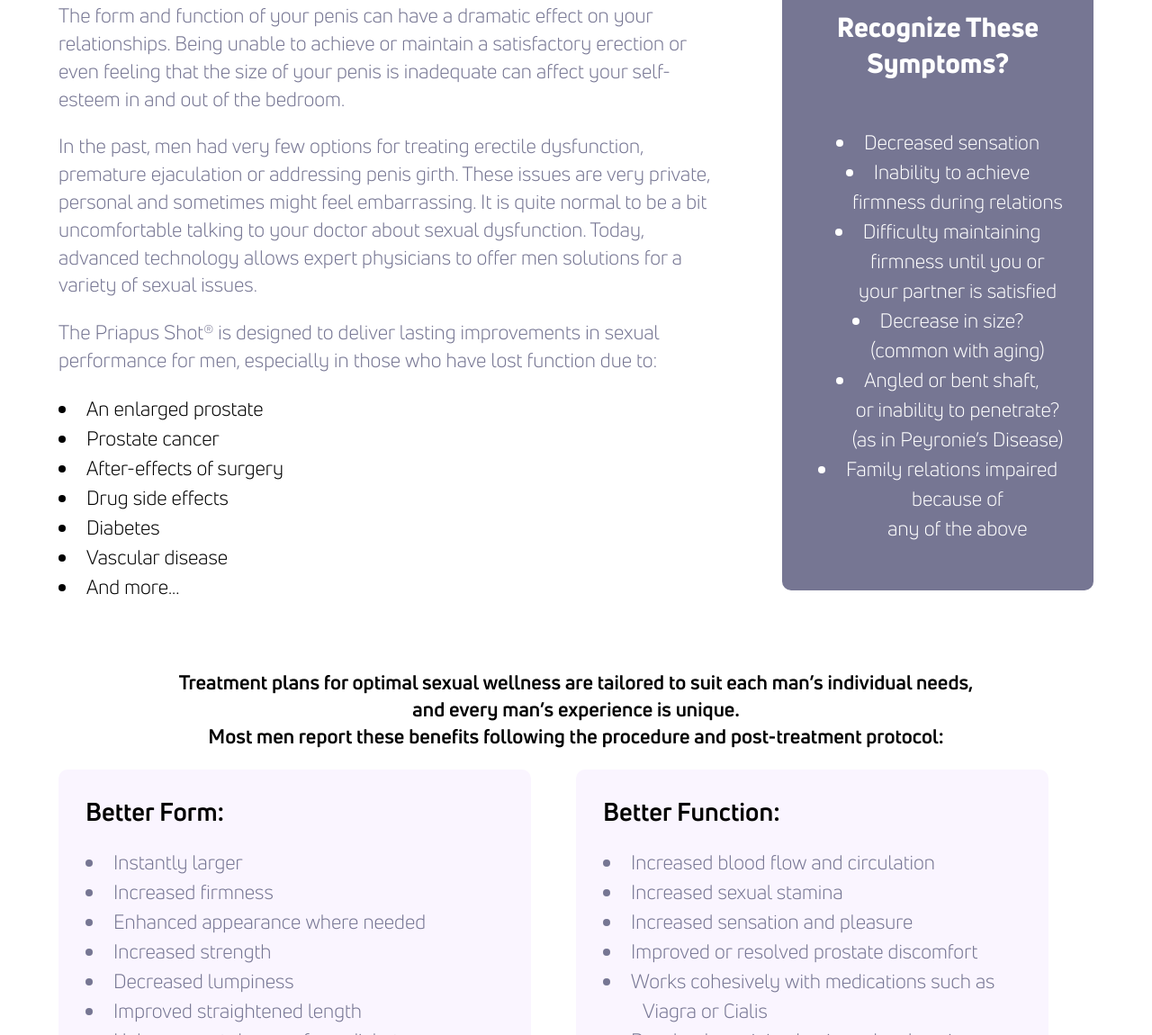
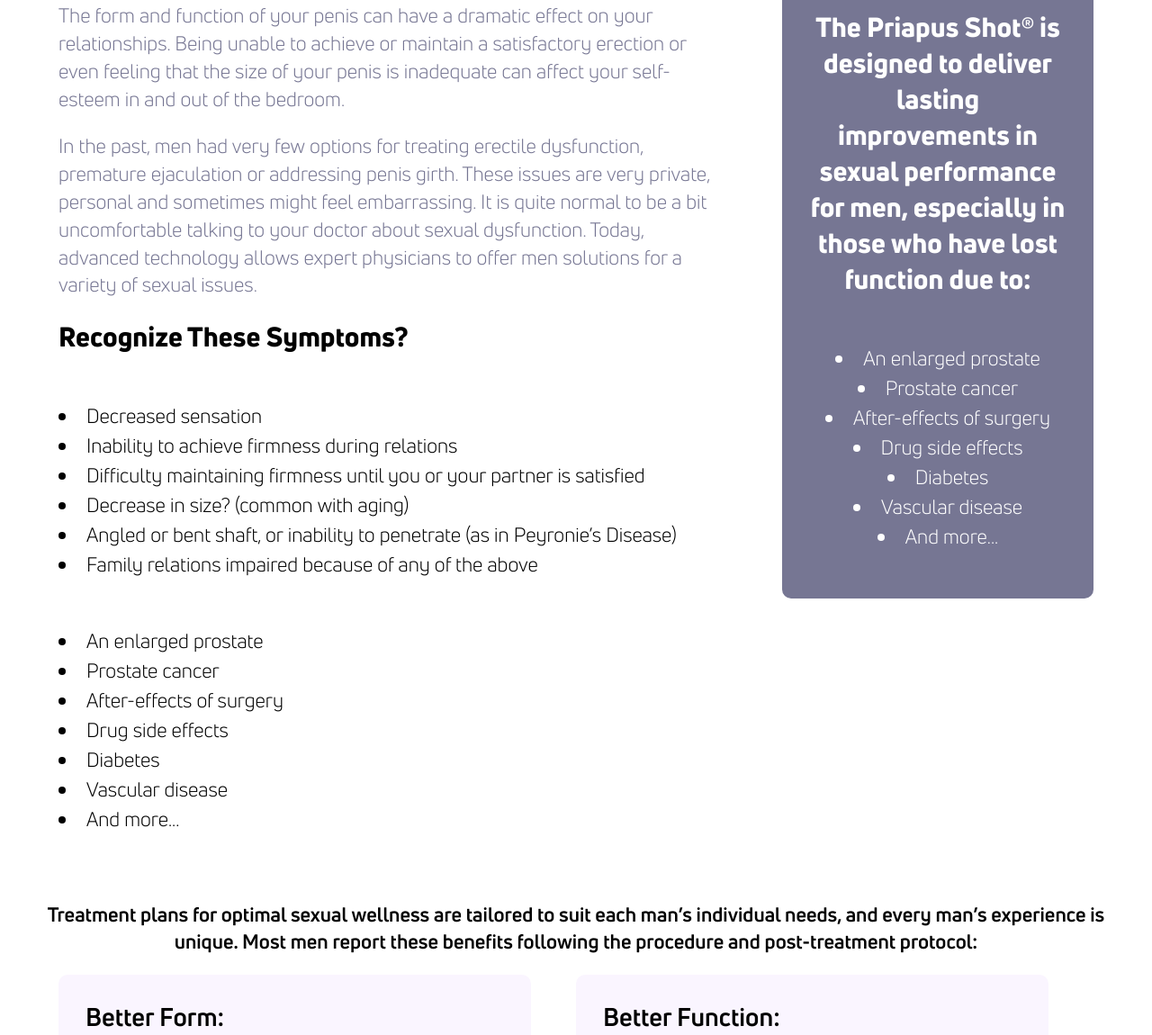
Before and after one commit to theneverwoods/gerstenberg.clinic, a Jekyll site: the page built from services/p-shot.html, in a window 1280 px wide and 1400 px high, scrolled down 1188 px. Shown: the part 250-1400 px from the top of the window at 90% size. Built offline with Jekyll 4.4.1, drawn with Linux system fonts in a browser that asks for light colours; comment, search, counter and statistics services are not loaded.

Commit message:
reverse lists

```diff
--- a/services/p-shot.html
+++ b/services/p-shot.html
@@ -43,8 +43,16 @@ redirect_from: /maleprp
 		</p>
 		<p>In the past, men had very few options for treating erectile dysfunction, premature ejaculation or addressing penis girth. These issues are very private, personal and sometimes might feel embarrassing. It is quite normal to be a bit uncomfortable talking to your doctor about sexual dysfunction. Today, advanced technology allows expert physicians to offer men solutions for a variety of sexual issues.
         </p>
-		<p>The Priapus Shot® is designed to deliver lasting improvements in sexual performance for men, especially in those who have lost function due to:
-        </p>
+			<h2>Recognize These Symptoms?</h2>
+			<ul>
+                <li>Decreased sensation</li>
+                <li>Inability to achieve firmness during relations</li>
+                <li>Difficulty maintaining firmness until you or your partner is satisfied</li>
+                <li>Decrease in size? (common with aging)</li>
+                <li>Angled or bent shaft, or inability to penetrate (as in Peyronie’s Disease)</li>
+                <li>Family relations impaired because of any of the above</li>
+            </ul>
+
         <ul>
             <li>An enlarged prostate</li>
             <li>Prostate cancer</li>
@@ -57,20 +65,21 @@ redirect_from: /maleprp
 	</div>
     <div class="third center">
 		<div class="card dark">
-			<h2>Recognize These Symptoms?</h2>
-			<ul>
-                <li>Decreased sensation</li>
-                <li>Inability to achieve <br>firmness during relations</li>
-                <li>Difficulty maintaining <br>firmness until you or <br>your partner is satisfied</li>
-                <li>Decrease in size? <br>(common with aging)</li>
-                <li>Angled or bent shaft, <br>or inability to penetrate? <br>(as in Peyronie’s Disease)</li>
-                <li>Family relations impaired <br>because of <br>any of the above</li>
+			<h2>The Priapus Shot® is designed to deliver lasting improvements in sexual performance for men, especially in those who have lost function due to:</h2>
+            <ul>
+                <li>An enlarged prostate</li>
+                <li>Prostate cancer</li>
+                <li>After-effects of surgery</li>
+                <li>Drug side effects</li>
+                <li>Diabetes</li>
+                <li>Vascular disease</li>
+                <li>And more...</li>
             </ul>
 		</div>
 	</div>
 </div>
 
-<h3 style="text-align: center">Treatment plans for optimal sexual wellness are tailored to suit each man’s individual needs, <br>and every man’s experience is unique. <br>Most men report these benefits following the procedure and post-treatment protocol:</h3>
+<h3 style="text-align: center">Treatment plans for optimal sexual wellness are tailored to suit each man’s individual needs, and every man’s experience is unique. Most men report these benefits following the procedure and post-treatment protocol:</h3>
 
 <div class="row cards">
 
```
